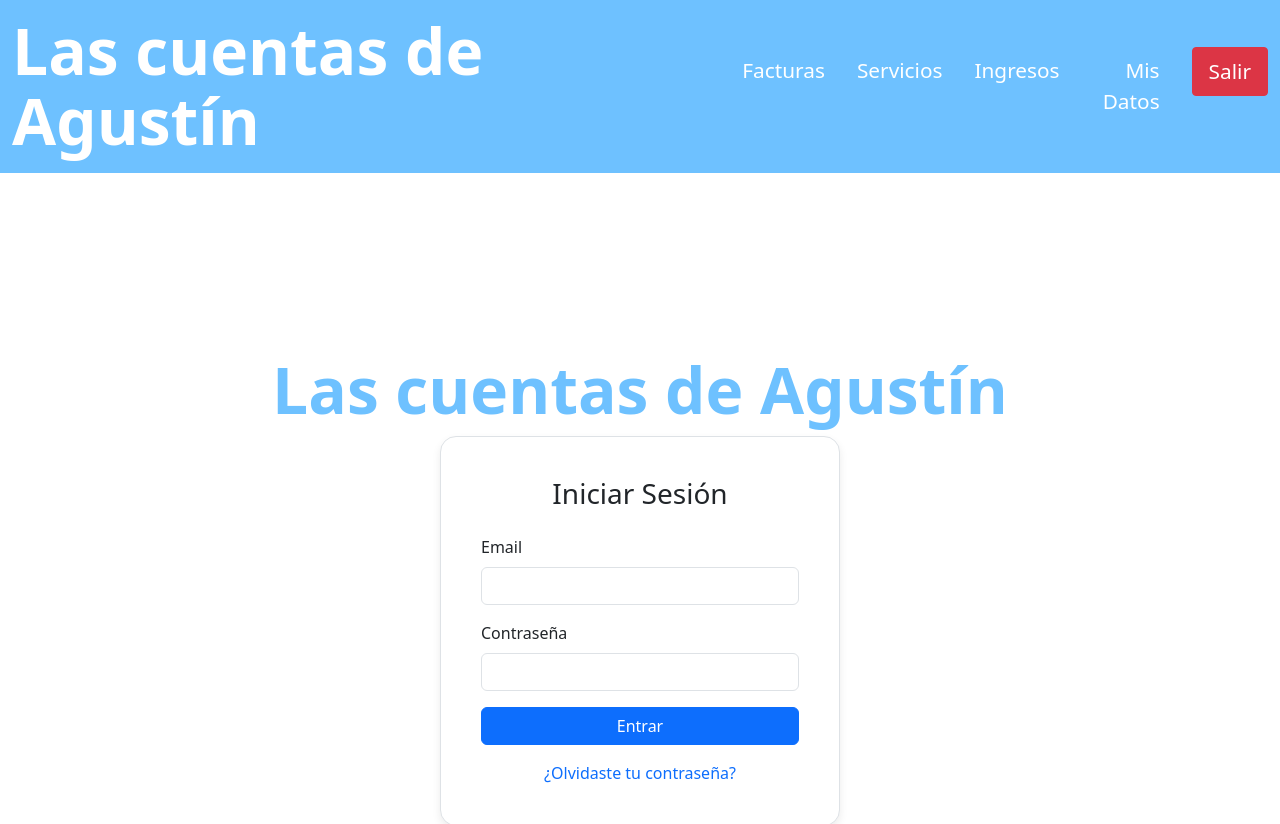
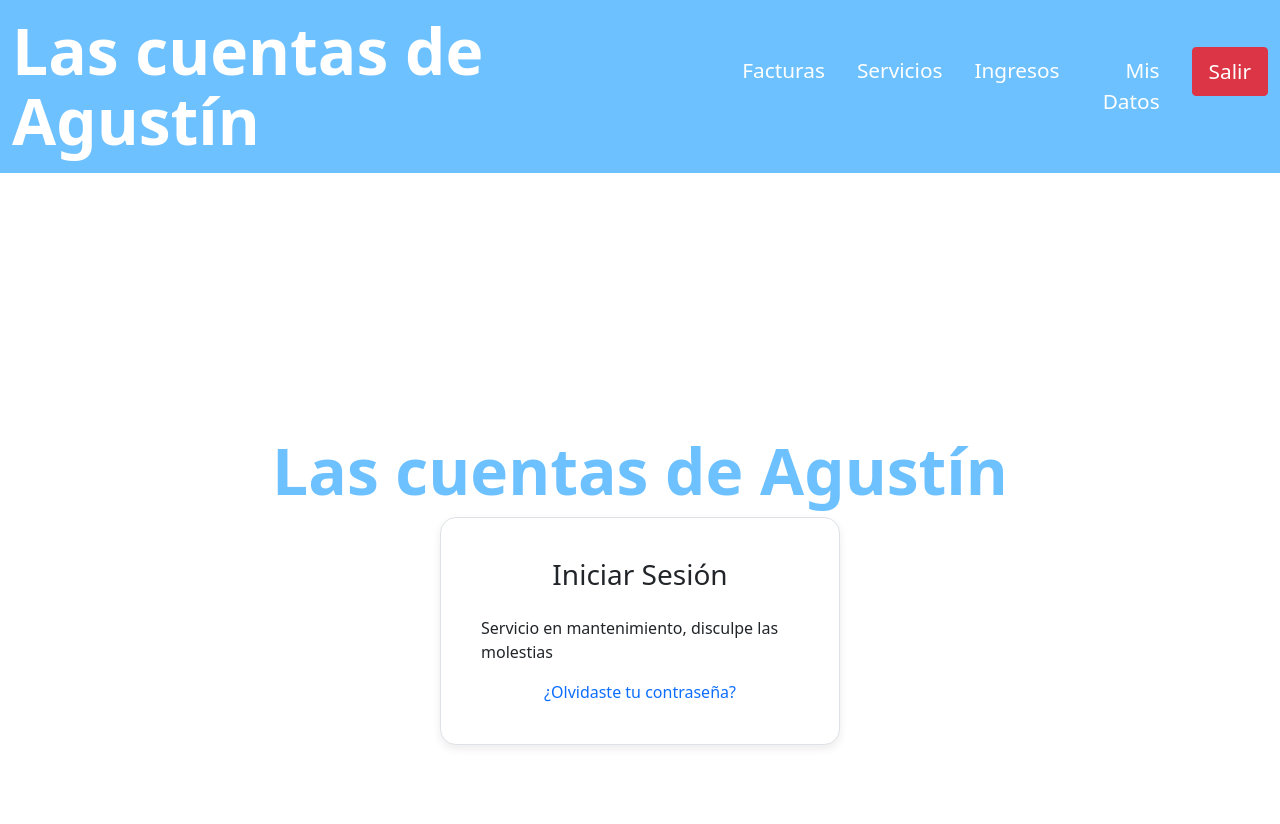
Before and after one commit to nologa/contabilidad, an Angular app in the folder contabilidad-app/: page / in a window 1280 px wide. Shown: the top 824 px of the page. Built offline with nearby package versions, Linux system fonts and the light colour scheme.

Commit message:
aviso mantenimiento

```diff
--- a/contabilidad-app/src/app/login/login.html
+++ b/contabilidad-app/src/app/login/login.html
@@ -10,7 +10,8 @@
         <div class="alert alert-danger">{{ error }}</div>
       }
 
-      <form (ngSubmit)="login()">
+      <p>Servicio en mantenimiento, disculpe las molestias</p>
+      <!-- <form (ngSubmit)="login()">
         <div class="mb-3">
           <label class="form-label">Email</label>
           <input type="email" class="form-control" [(ngModel)]="email" name="email" required autocomplete="email">
@@ -19,8 +20,9 @@
           <label class="form-label">Contraseña</label>
           <input type="password" class="form-control" [(ngModel)]="password" name="password" required autocomplete="current-password">
         </div>
+
         <button type="submit" class="btn btn-primary w-100">Entrar</button>
-      </form>
+      </form> -->
 
       <div class="text-center mt-3">
         <a routerLink="/forgot-password" class="text-decoration-none">
```
